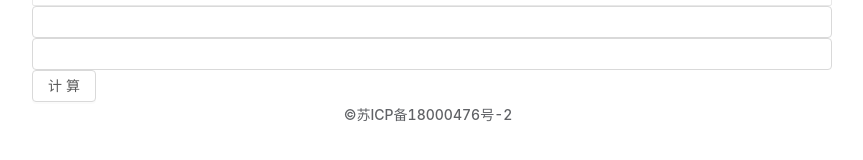
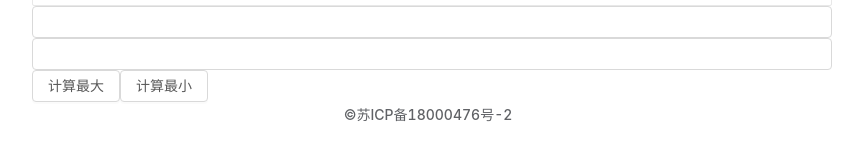
Before and after one commit to ewrfdn/vueBlog, a Vue app: page /#/t in a window 1280 px wide. Shown: the part 2180-2340 px from the top of the page, without its empty margins (208-1071 px from the left). Built offline with nearby package versions, Linux system fonts and the light colour scheme.

Commit message:
add eCharts

```diff
--- a/package.json
+++ b/package.json
@@ -10,6 +10,7 @@
     "ant-design-vue": "^1.6.5",
     "axios": "^0.20.0",
     "core-js": "^3.4.4",
+    "echarts": "^4.9.0",
     "element-ui": "^2.4.5",
     "file-loader": "^5.1.0",
     "jquery": "^3.5.1",
--- a/src/components/diy/dp.vue
+++ b/src/components/diy/dp.vue
@@ -2,7 +2,9 @@
   <div >
       <a-input v-model="inputValue"></a-input>
       <a-input v-model="inputValue1"></a-input>
-      <a-button @click="getRes">计算</a-button>
+      <a-button @click="getMaxRes">计算最大</a-button>
+      <a-button @click="getMinRes">计算最小</a-button>
+
   </div>
 </template>
 
@@ -31,46 +33,79 @@ export default {
             })
             console.log(this.arr2)
         }
-
     },
     methods:{
-        getRes(){
+        getMinRes(){
             let res=this.callBack(this.arr1,this.arr2,0,[],0)
             console.log(res)
         },
-        callBack(start,target,tcur,res,splitCount){//最少拆箱算法
-            if(target.length===tcur){
-                // console.log( {count:splitCount,res:res})
+        getMaxRes(){
+               let res=this.callBackMax(this.arr1,this.arr2,0,[],0)
+            console.log(res)
+        },
+         callBackMax(barCode,shipping,tcur,res,splitCount){//最少拆箱算法 barCode 条码数组 shipping 订单数组，tcur 当前订单数组完成指针 res 之前操作的结果数组，splitCount 拆箱次数
+            if(shipping.length===tcur){
                 return {count:splitCount,res:res}
             }
-            let temp=[]
-            for(let i=0;i<start.length;i++){
-                if(start[i]===0){
+            let temp=[] // 记录循环后所有的结果
+            for(let i=0;i<barCode.length;i++){
+                if(barCode[i]===0){//条码中数量已用完
                     continue
                 }
-                    if(start[i]-target[tcur]<0){
-                        let startCopy=[...start]
-                        let targetCopy=[...target]
-                        targetCopy[tcur]=target[tcur]-start[i]
-                        startCopy[i]=0
+                    if(barCode[i]-shipping[tcur]<0){
+                        let barCodeCopy=[...barCode]
+                        let shippingCopy=[...shipping]
+                        shippingCopy[tcur]=shipping[tcur]-barCode[i]
+                        barCodeCopy[i]=0
 
-                       temp.push( this.callBack(startCopy,targetCopy,tcur,[...res,{key:i,value:start[i]}],splitCount))
-                    }else if(start[i]-target[tcur]>0){
-                          let startCopy=[...start]
-                        startCopy[i]=start[i]-target[tcur]
-                       temp.push( this.callBack(startCopy,target,tcur+1,[...res,{key:i,value:target[tcur]}],splitCount+1))
+                       temp.push( this.callBack(barCodeCopy,shippingCopy,tcur,[...res,{key:i,value:barCode[i]}],splitCount))
+                    }else if(barCode[i]-shipping[tcur]>0){
+                          let barCodeCopy=[...barCode]
+                        barCodeCopy[i]=barCode[i]-shipping[tcur]
+                       temp.push( this.callBack(barCodeCopy,shipping,tcur+1,[...res,{key:i,value:shipping[tcur]}],splitCount+1))
 
                     }else{
-                        let startCopy=[...start]
-                        startCopy[i]=0
-                       temp.push( this.callBack(startCopy,target,tcur+1,[...res,{key:i,value:start[i]}],splitCount))
+                        let barCodeCopy=[...barCode]
+                        barCodeCopy[i]=0
+                       temp.push( this.callBack(barCodeCopy,shipping,tcur+1,[...res,{key:i,value:barCode[i]}],splitCount))
                     }
             }
-            // if(temp.length==0){
-            //     return {}
+            let mini=temp[0]// 获取返回最小值
+            for(let i=1;i<temp.length;i++){
+                if(mini.count<temp[i].count){
+                    mini=temp[i]
+                }
+            }
+            return mini
+        },
+        callBack(barCode,shipping,tcur,res,splitCount){//最少拆箱算法 barCode 条码数组 shipping 订单数组，tcur 当前订单数组完成指针 res 之前操作的结果数组，splitCount 拆箱次数
+            if(shipping.length===tcur){
+                return {count:splitCount,res:res}
+            }
+            let temp=[] // 记录循环后所有的结果
+            for(let i=0;i<barCode.length;i++){
+                if(barCode[i]===0){//条码中数量已用完
+                    continue
+                }
+                    if(barCode[i]-shipping[tcur]<0){
+                        let barCodeCopy=[...barCode]
+                        let shippingCopy=[...shipping]
+                        shippingCopy[tcur]=shipping[tcur]-barCode[i]
+                        barCodeCopy[i]=0
 
-            // console.log(temp)
-            let mini=temp[0]
+                       temp.push( this.callBack(barCodeCopy,shippingCopy,tcur,[...res,{key:i,value:barCode[i]}],splitCount))
+                    }else if(barCode[i]-shipping[tcur]>0){
+                          let barCodeCopy=[...barCode]
+                        barCodeCopy[i]=barCode[i]-shipping[tcur]
+                       temp.push( this.callBack(barCodeCopy,shipping,tcur+1,[...res,{key:i,value:shipping[tcur]}],splitCount+1))
+
+                    }else{
+                        let barCodeCopy=[...barCode]
+                        barCodeCopy[i]=0
+                       temp.push( this.callBack(barCodeCopy,shipping,tcur+1,[...res,{key:i,value:barCode[i]}],splitCount))
+                    }
+            }
+            let mini=temp[0]// 获取返回最小值
             for(let i=1;i<temp.length;i++){
                 if(mini.count>temp[i].count){
                     mini=temp[i]
```
Also changed, not shown: 1 other file (tests, documents, lock files or other folders).
